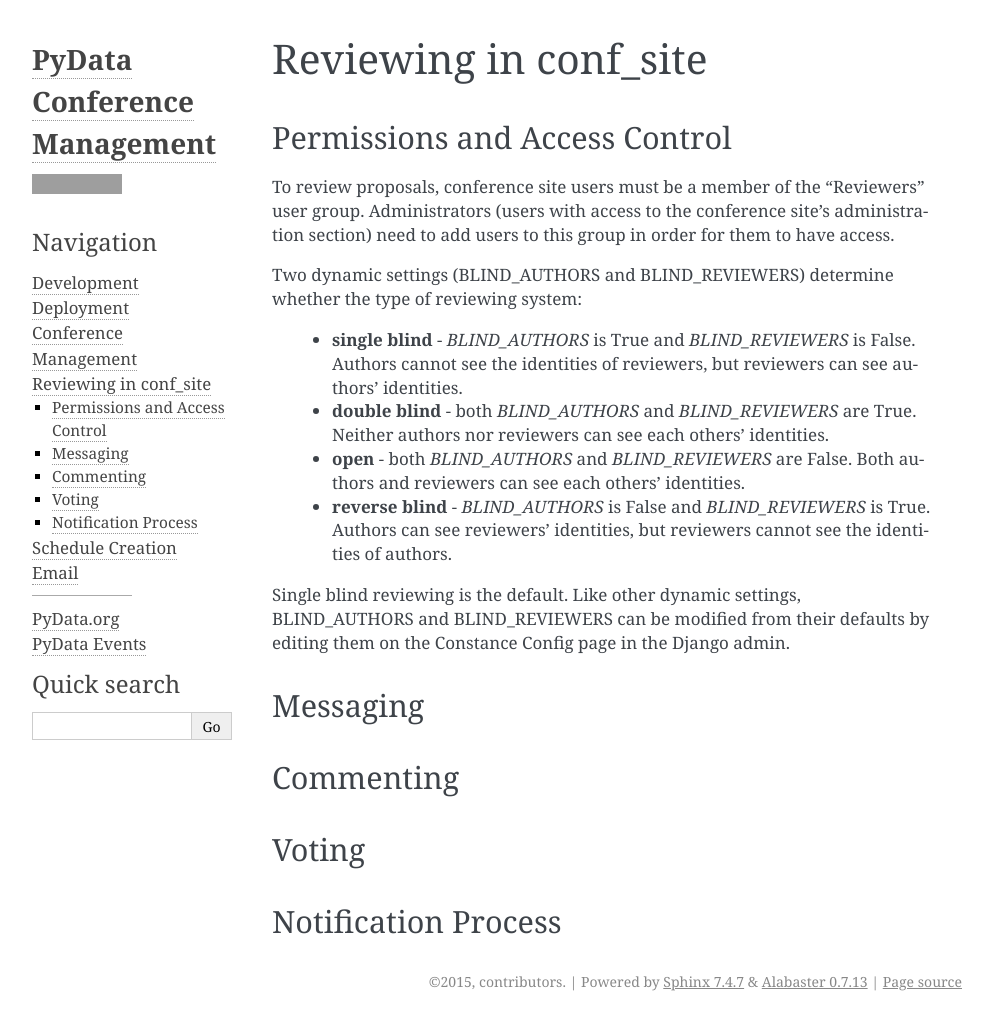
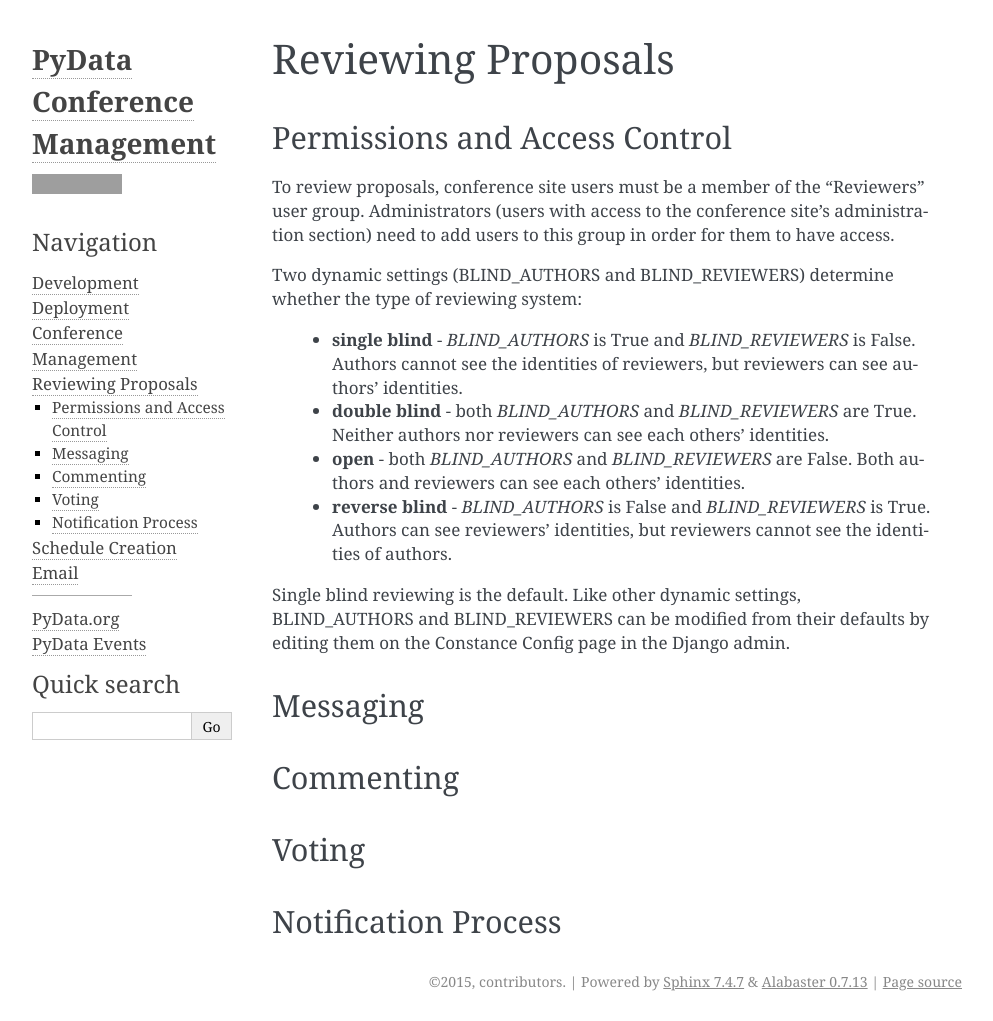
Before and after one commit to pydata/conf_site, a Sphinx documentation site: the page built from docs/source/reviewing.rst, in a window 1280 px wide. Shown: the whole page, without its empty margins (148-1141 px from the left). Built offline with Sphinx 7.4.7, drawn with Linux system fonts in a browser that asks for light colours; grey boxes are pictures that could not be loaded.

Commit message:
Fix reviewing documentation heading.
This should ensure that the documentation appears on its own page,
instead of a subsection of the conference management documentation page.

```diff
--- a/docs/source/reviewing.rst
+++ b/docs/source/reviewing.rst
@@ -1,6 +1,5 @@
-======================
-Reviewing in conf_site
-======================
+Reviewing Proposals
+===================
 
 Permissions and Access Control
 ------------------------------
```
